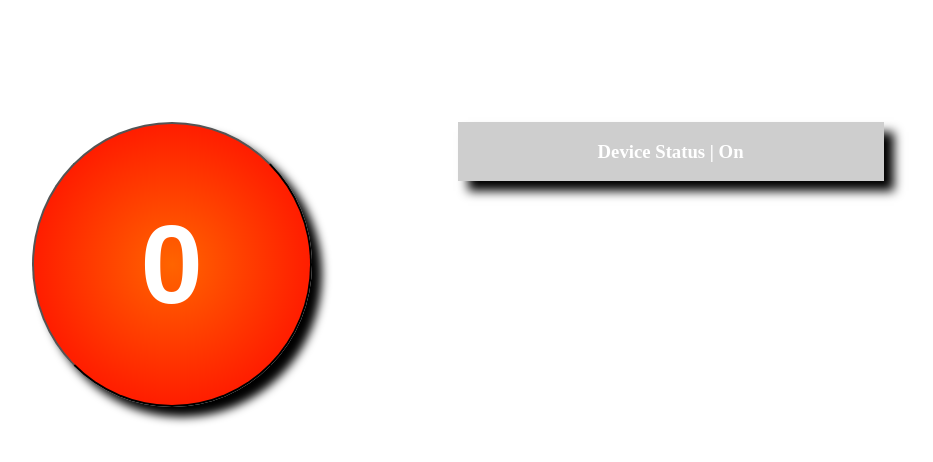
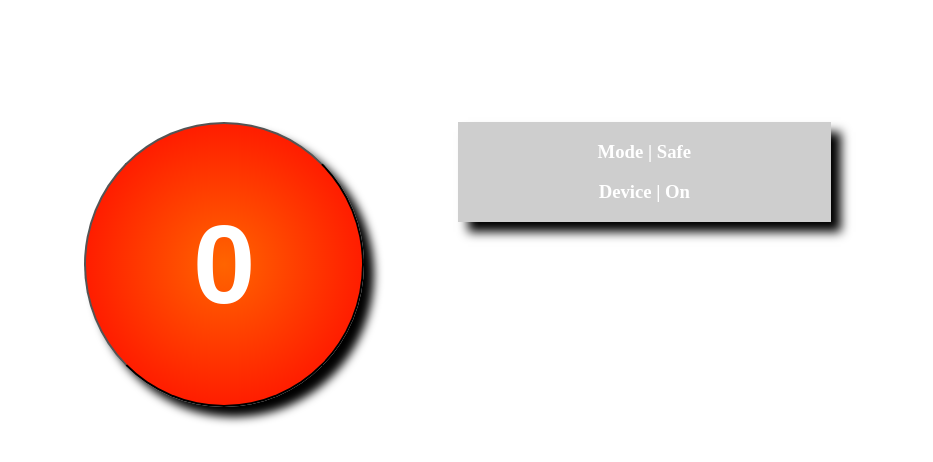
Before and after one commit to phongnguyen39/emergency, an Angular app: page / in a window 1280 px wide. Shown: the top 462 px of the page, without its empty margins (184-1117 px from the left). Built offline with nearby package versions, Linux system fonts and the light colour scheme; no server answers.

Commit message:
added Mode to status pane

```diff
--- a/src/app/action-button/action-button.component.ts
+++ b/src/app/action-button/action-button.component.ts
@@ -24,6 +24,7 @@ export class ActionButtonComponent implements OnInit {
     // this.latitude;
     // this.longitude;
     this.status = 'Safe';
+    document.getElementById('alertMode').innerHTML = 'Mode | ' + this.status;
     this.deviceOn();
     this.getLocation();
   }
@@ -51,18 +52,20 @@ export class ActionButtonComponent implements OnInit {
 
   statusUpdate() {
     this.status = 'Unsafe';
-    console.log('status changed')
+    console.log('status changed');
+    document.getElementById('alertMode').innerHTML = 'Mode | ' + this.status;
   }
 
   getLocation() {
     // if(this.clickCounter < 5) {
     //   return;
     // }
-    console.log('location activated')
+    console.log('location activated');
     var x = document.getElementById('coordinates');
+
     if (navigator.geolocation) {
       navigator.geolocation.getCurrentPosition(showPosition);
-    } else {
+    }  else {
       x.innerHTML = 'Geolocation is not supported by this browser.';
     }
 
@@ -84,9 +87,9 @@ export class ActionButtonComponent implements OnInit {
   deviceOn() {
     console.log('Device Status | ' + navigator.onLine);
     if (navigator.onLine) {
-      document.getElementById('deviceOn').innerHTML = 'Device Status | On';
+      document.getElementById('deviceOn').innerHTML = 'Device | On';
     } else {
-      document.getElementById('deviceON').innerHTML = 'Device Status | Off';
+      document.getElementById('deviceON').innerHTML = 'Device | Off';
     }
   }
 
--- a/src/app/app.component.ts
+++ b/src/app/app.component.ts
@@ -8,4 +8,5 @@ import { Component } from '@angular/core';
 export class AppComponent {
   // title = 'Component';
 
+
 }
--- a/src/app/app.module.ts
+++ b/src/app/app.module.ts
@@ -1,5 +1,6 @@
 import { BrowserModule } from '@angular/platform-browser';
 import { NgModule } from '@angular/core';
+import { RouterModule, Routes } from '@angular/router';
 
 import { AppComponent } from './app.component';
 import { ActionButtonComponent } from './action-button/action-button.component';
--- a/src/app/status-pane/status-pane.component.html
+++ b/src/app/status-pane/status-pane.component.html
@@ -1,6 +1,7 @@
 <div id="statusPane">
-
+    <h3 id="alertMode">{{status}}</h3>
     <h3 id="deviceOn"></h3>
     <!-- <h3> {{message}}</h3> -->
     <h3 id="GPS"></h3>
+
   </div>
--- a/src/app/status-pane/status-pane.component.ts
+++ b/src/app/status-pane/status-pane.component.ts
@@ -1,4 +1,5 @@
 import { Component, OnInit } from '@angular/core';
+import { ActionButtonComponent } from './action-button/action-button.component';
 
 @Component({
   selector: 'app-status-pane',
@@ -6,7 +7,7 @@ import { Component, OnInit } from '@angular/core';
   styleUrls: ['./status-pane.component.css']
 })
 export class StatusPaneComponent implements OnInit {
-  message: string;
+
   constructor() { }
 
   ngOnInit() {
```
